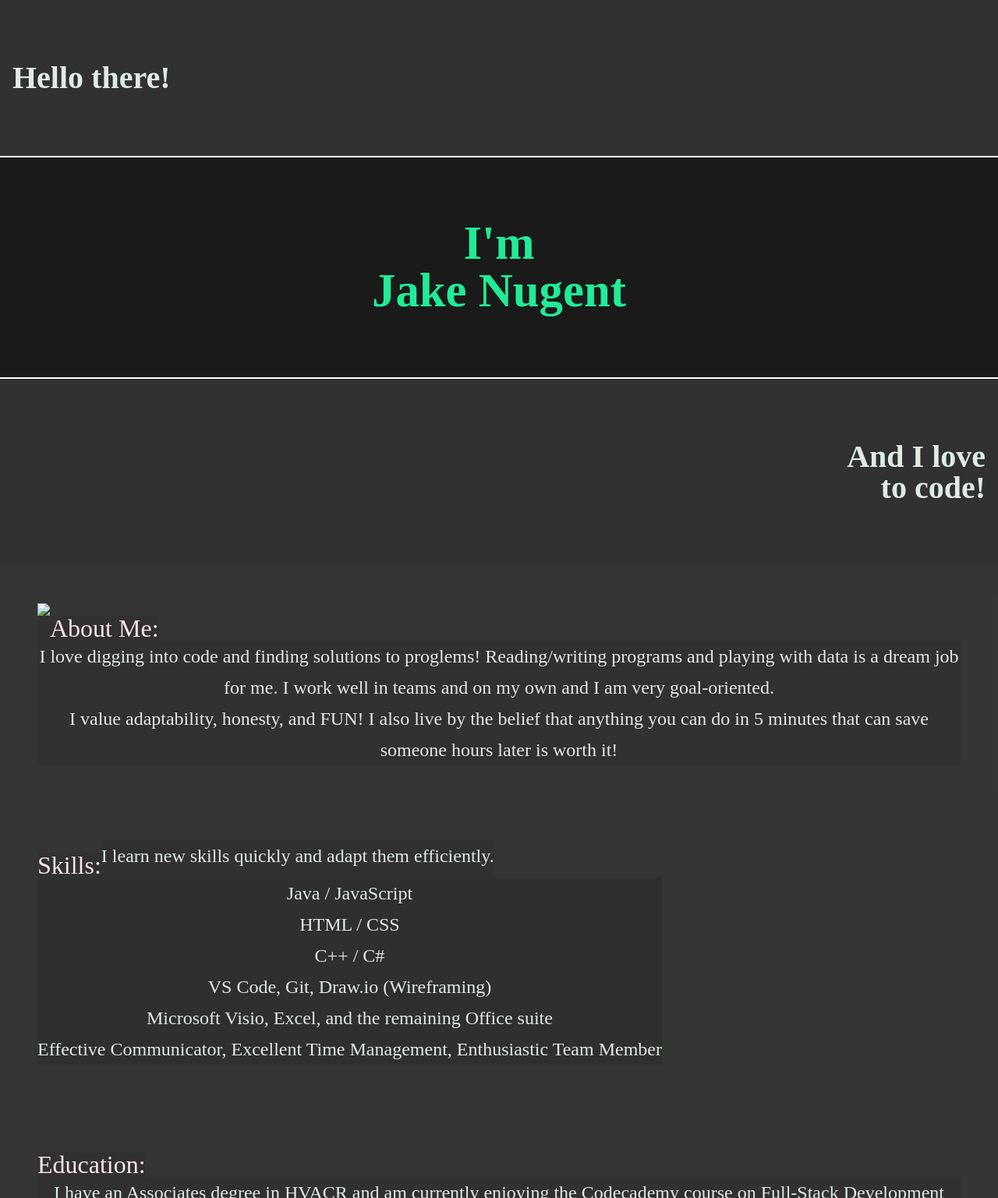
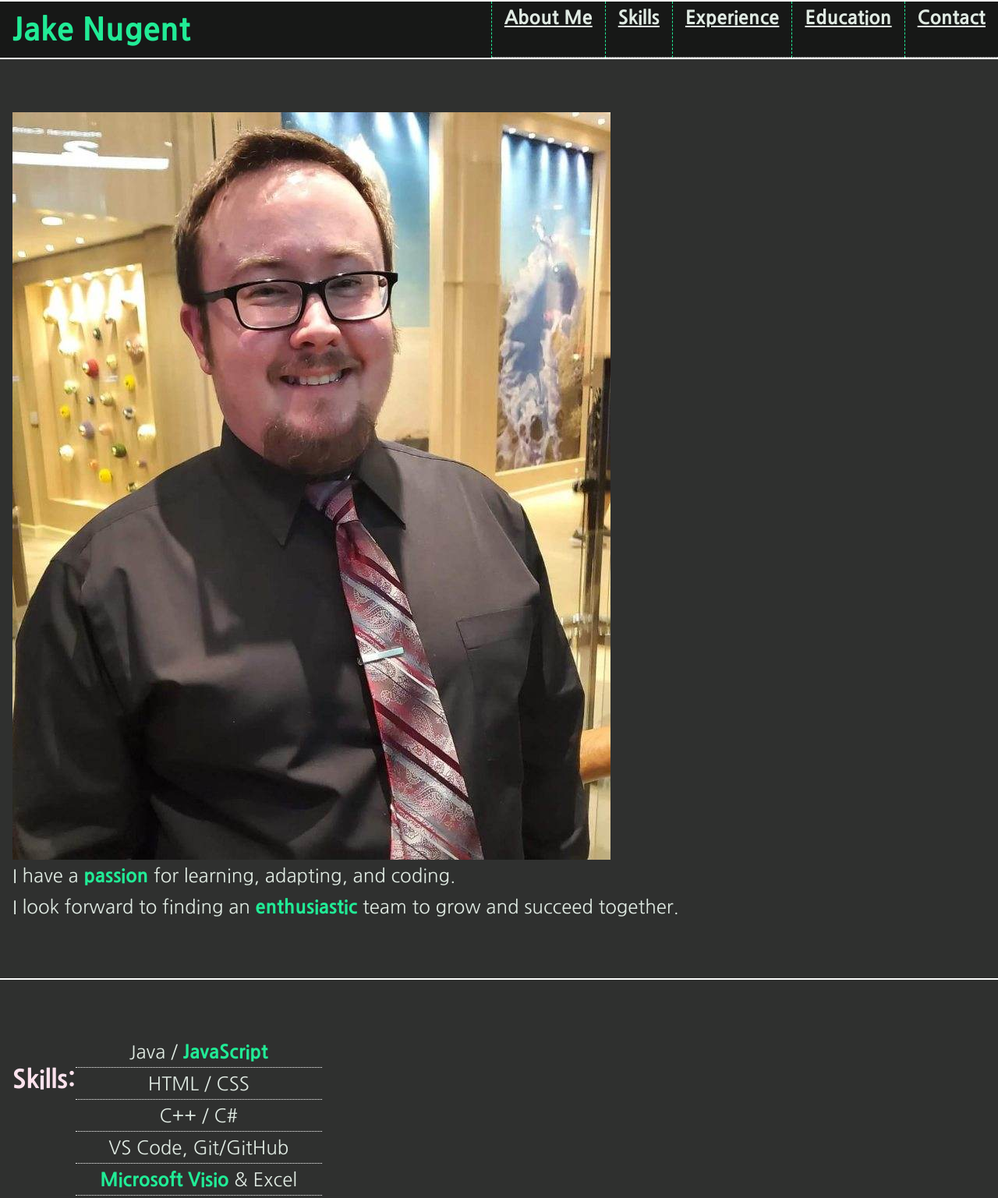
Before and after one commit to cloud7734/PortfolioSite, a plain HTML site: page index.html in a window 1280 px wide. Shown: the top 1537 px of the page at 78% size. Drawn offline with Linux system fonts and the light colour scheme.

Commit message:
Add css and images, more layout and content revisions

```diff
--- a/index.html
+++ b/index.html
@@ -12,49 +12,61 @@
     <title>Jake Nugent Portfolio</title>
 </head>
 <body>
-    <header>
-        <h2 class="left-align">Hello there!</h2>
-        <h1>I'm <br>Jake Nugent</h1>
-        <h2 class="right-align">And I love<br>to code!</h2>
-    </header>
+    <nav>
+        <h1>Jake Nugent</h1>
+        <div class="dropdown" role="navigation">
+            <button><img src="./resources/images/Menu.png" width="30px"></button>
+            <div class="dropdown-options">
+                <a href="#about-me">About Me</a>
+                <a href="#skills">Skills</a>
+                <a href="#work-experience">Experience</a>
+                <a href="#education">Education</a>
+                <a href="#contact">Contact</a>
+            </div>
+        </div>
+        <ul class="nav-list" role="navigation">
+            <li><a href="#about-me">About Me</a></li>
+            <li><a href="#skills">Skills</a></li>
+            <li><a href="#work-experience">Experience</a></li>
+            <li><a href="#education">Education</a></li>
+            <li><a href="#contact">Contact</a></li>
+        </ul>
+    </nav>
     <section id="about-me">
         <img src="./resources/images/FancyJake.jpg">
-        <h3>About Me:</h3>
-        <p>I love digging into code and finding solutions to proglems! Reading/writing programs and playing with data is a dream job for me. I work well in teams and on my own and I am very goal-oriented.</p>
-        <p>I value adaptability, honesty, and FUN! I also live by the belief that anything you can do in 5 minutes that can save someone hours later is worth it!</p>
+        <p>I have a <span class="highlight">passion</span> for learning, adapting, and coding.</p>
+        <p>I look forward to finding an <span class="highlight">enthusiastic</span> team to grow and succeed together.</p>
     </section>
     <section id="skills">
         <h3>Skills:</h3>
-        <p>I learn new skills quickly and adapt them efficiently.</p>
         <ul>
-            <li>Java / JavaScript</li>
+            <li>Java / <span class="highlight">JavaScript</span></li>
             <li>HTML / CSS</li>
             <li>C++ / C#</li>
-            <li>VS Code, Git, Draw.io (Wireframing)</li>
-            <li>Microsoft Visio, Excel, and the remaining Office suite</li>
-            <li>Effective Communicator, Excellent Time Management, Enthusiastic Team Member</li>
+            <li>VS Code, Git/GitHub</li>
+            <li><span class="highlight">Microsoft Visio</span> & Excel</li>
+            <li>Effective Communicator</li>
+            <li>Excellent <span class="highlight">Time Management</span></li>
+            <li>Enthusiastic Team Member</li>
+        </ul>
+    </section>
+    <section id="work-experience">
+        <h3>Work Experience:</h3>
+        <p>I have been in the <span class="highlight">Building Automation</span> industry for 14 years and have worn many hats! Including:</p>
+        <ul>
+            <li>Complex HVAC <span class="highlight">automation system design</span> and engineering</li>
+            <li>Electrical and mechanical <span class="highlight">sequencing, programming, and troubleshooting</span></li>
+            <li><span class="highlight">Team leadership</span> of 9 engineers across 4 states</li>
         </ul>
     </section>
     <section id="education">
         <h3>Education:</h3>
-        <p>I have an Associates degree in HVACR and am currently enjoying the Codecademy course on Full-Stack Development with plans to continue on to a new programming curriculum afterwards.</p>
+        <p>I have an Associates degree in HVACR and am currently enjoying the Codecademy career path for <span class="highlight">Full-Stack Engineering</span> with plans to continue on to a new programming curriculum afterwards.</p>
     </section>
-    <section id="work-experience">
-        <h3>Work Experience:</h3>
-        <p>I have been in the Building Automation industry for 14 years and have worn many hats! Including:</p>
-        <ul>
-            <p>Complex HVAC automation system design and engineering</p>
-            <p>Electrical and mechanical sequencing, programming, and troubleshooting</p>
-            <p>Team leadership of 9 engineers across 4 states</p>
-        </ul>
-    </section>
-    <section id="personal-life">
-        <h3>Personal Life:</h3>
-        <p>I live in the Northwest Suburbs of Chicago with my amazing wife Amber and our two little voids: Percy and Vax</p>
-        <p>I'm one of those nerds</p> <!-- rpg gamer pic -->
-        <p>I love to cruise!</p>
+    <section id="contact">
         <h3>Contact Me:</h3>
-        <p>Jake.Nugent413@gmail.com</p>
+        <p>Thank you for your interest! </p>
+        <a href="mailto: Jake.Nugent413@gmail.com">Jake.Nugent413@gmail.com</a>
     </section>
 </body>
 </html>
--- a/resources/css/style.css
+++ b/resources/css/style.css
@@ -1,18 +1,65 @@
-* {
+body {
     color: #E0EBE3;
     font-family: 'Nanum Gothic', sans-serif;
     font-size: 16px;
     text-align: center;
-    background-color: rgba(47, 48, 47, 0.699);
+    background-color: rgb(47, 48, 47);
+    box-sizing: border-box;
 }
 
-header {
+nav {
+    display: flex;
+    justify-content: space-between;
+    align-content: center;
+    background-color: rgba(0,0,0,0.5);
+    position: fixed;
+    top: 0;
     width: 100%;
+    border-top: 2px solid white;
+    border-bottom: 2px solid white;
 }
 
-header h2 {
-    padding-top: 5rem;
-    padding-bottom: 5rem;
+.nav-list {
+    display: flex;
+    align-content: center;
+}
+
+.nav-list li {
+    border-left: 0.5px dashed #21EB96;
+    padding-left: 1rem;
+    padding-right: 1rem;
+    text-decoration: underline;
+}
+
+.nav-list li a {
+    color: #E0EBE3;
+    font-weight: 800;
+}
+
+.nav-list li:hover {
+    background-color: #21EB96;
+    transition-duration: 0.5s;
+}
+
+.nav-list li:hover a {
+    color: black;
+    font-weight: 800;
+}
+
+.dropdown {
+    display: inline-block;
+    position: relative;
+    right: 0;
+}
+
+.dropdown-options {
+    display: none;
+    position: absolute;
+    overflow: auto;
+}
+
+.dropdown:hover .dropdown-options {
+    display: block;
 }
 
 .left-align {
@@ -25,14 +72,17 @@ header h2 {
     padding-right: 1rem;
 }
 
+.highlight {
+    color: #21EB96;
+    font-weight: 800;
+}
+
 h1 {
     font-weight: 800;
-    font-size: 3.8rem;
-    padding-top: 5rem;
-    padding-bottom: 5rem;
-    background-color: rgba(0,0,0,0.5);
-    border-top: 2px solid white;
-    border-bottom: 2px solid white;
+    font-size: 2.5rem;
+    padding-top: 1rem;
+    padding-bottom: 1rem;
+    padding-left: 1rem;
     color: #21EB96;
 }
 
@@ -45,8 +95,10 @@ h2 {
 
 h3 {
     font-size: 2rem;
+    font-weight: 800;
     color: #FCE2ED;
     margin-top: 1rem;
+    line-height: 5rem;
 }
 
 li,
@@ -55,19 +107,54 @@ p {
     line-height: 2.5rem;
 }
 
-#about-me,
+li {
+    border-bottom: 1px dotted white;
+}
+
+#about-me {
+    display: flex;
+    flex-flow: row wrap;
+    padding: 4.5rem 1rem;
+    margin-top: 4.5rem;
+}
+
 #skills,
 #education,
 #work-experience,
-#personal-life {
+#personal-life,
+#contact {
     display: flex;
     flex-flow: row wrap;
-    padding: 3rem;
+    padding: 4.5rem 1rem;
+    border-top: 2px solid white;
 }
 
+#contact a {
+    font-size: 2rem;
+    font-weight: 800;
+    color: #21EB96;
+}
+
+/* for mobile screens only */
 @media only screen and (max-width: 900px) {
+    .nav-list {
+        visibility: hidden;
+    }
+    nav button {
+        background-color: #21EB96;
+        position: fixed;
+        top: 2rem;
+        right: 2rem;
+    }
     #about-me img {
         width: 100%;
         border: 2px solid #21EB96;
     }
 }
+
+/* for desktop screens only */
+@media only screen and (min-width: 900px) {
+    .dropdown {
+        visibility: hidden;
+    }
+}
```
Also changed, not shown: resources/images/FancyJake.jpg (added), resources/images/Menu.png (added).
